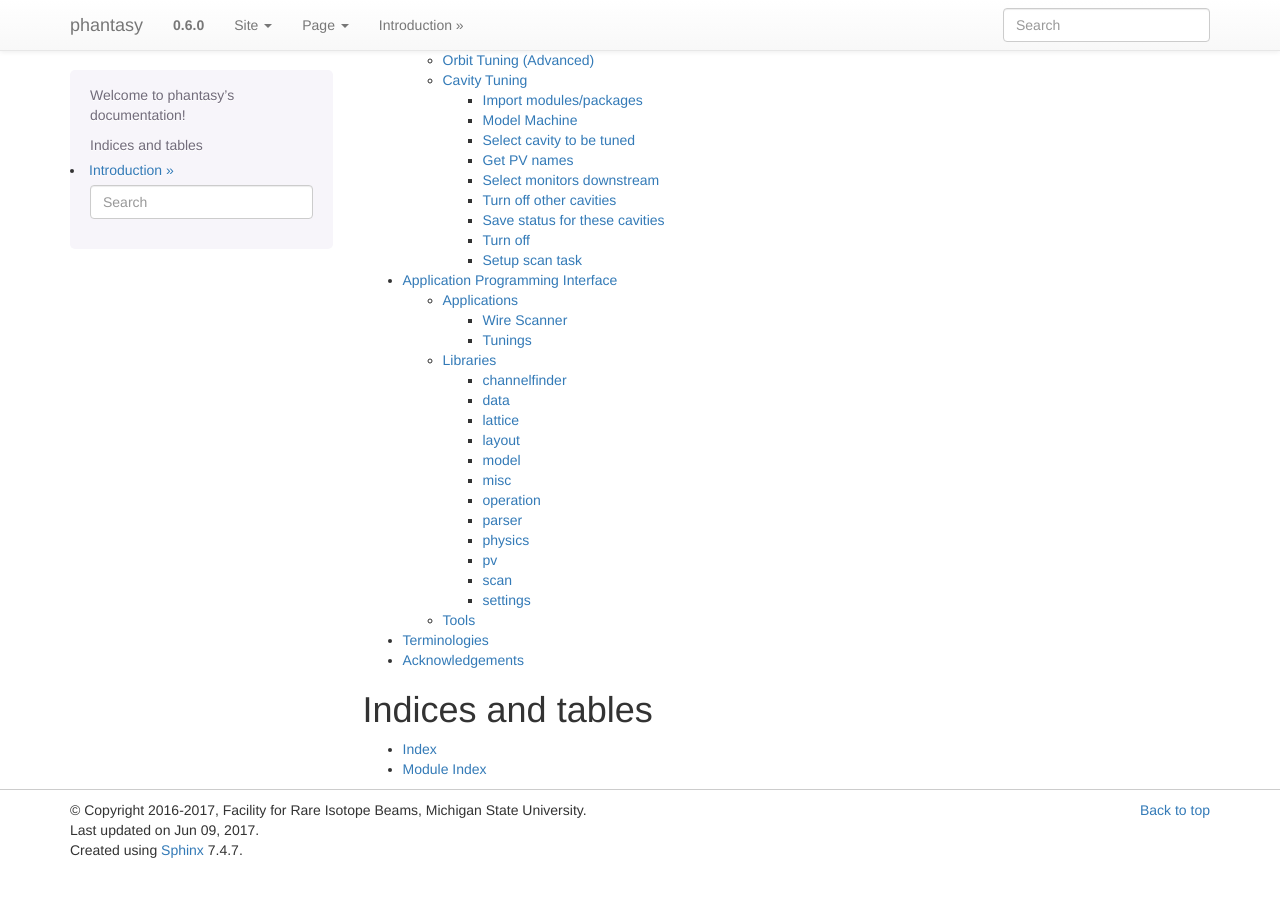
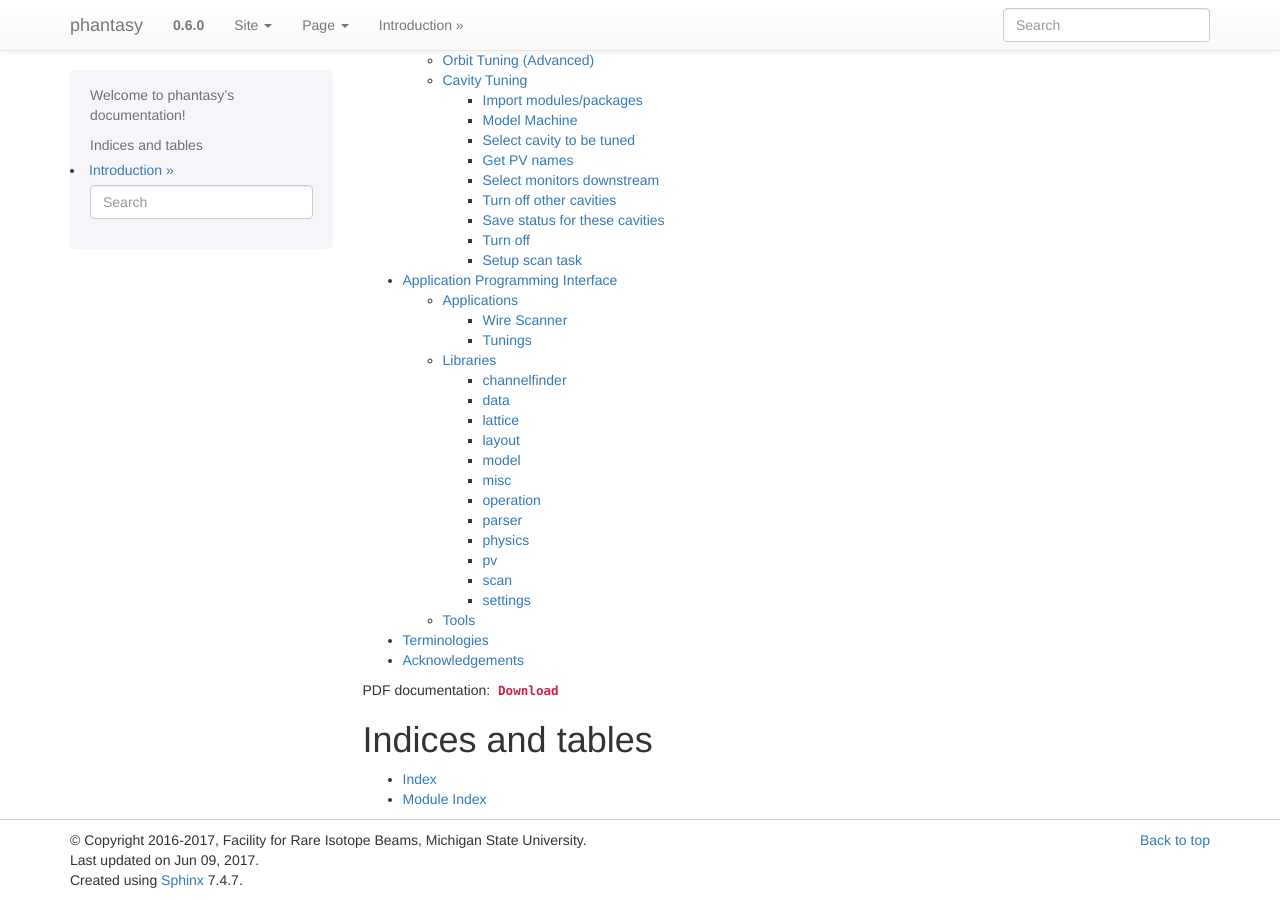
Before and after one commit to phantasy-project/phantasy, a Sphinx documentation site: the page built from docs/source/index.rst, in a window 1280 px wide and 900 px high, scrolled down 820 px. Built offline with Sphinx 7.4.7, drawn with Linux system fonts in a browser that asks for light colours; before the commit the page ends 1690 px from its top, so only the background shows below that.

Commit message:
Add pdf documentation.
- RTD cannot install user-customized packages.

```diff
--- a/docs/source/index.rst
+++ b/docs/source/index.rst
@@ -29,7 +29,7 @@ Welcome to phantasy's documentation!
 
 .. only:: html
 
-..   PDF documentation: :download:`Download <../build/latex/phantasy.pdf>`
+PDF documentation: :download:`Download <../build/latex/phantasy.pdf>`
 
 
 Indices and tables
```
